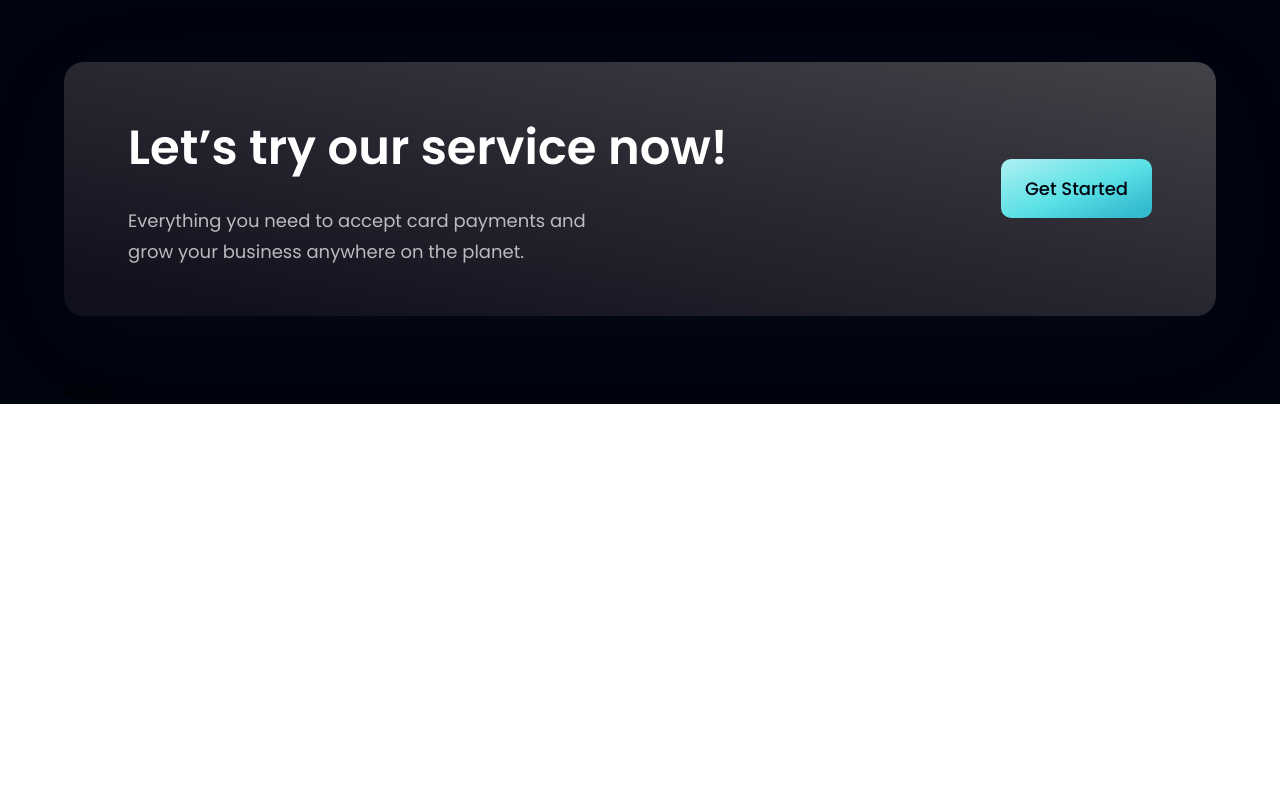
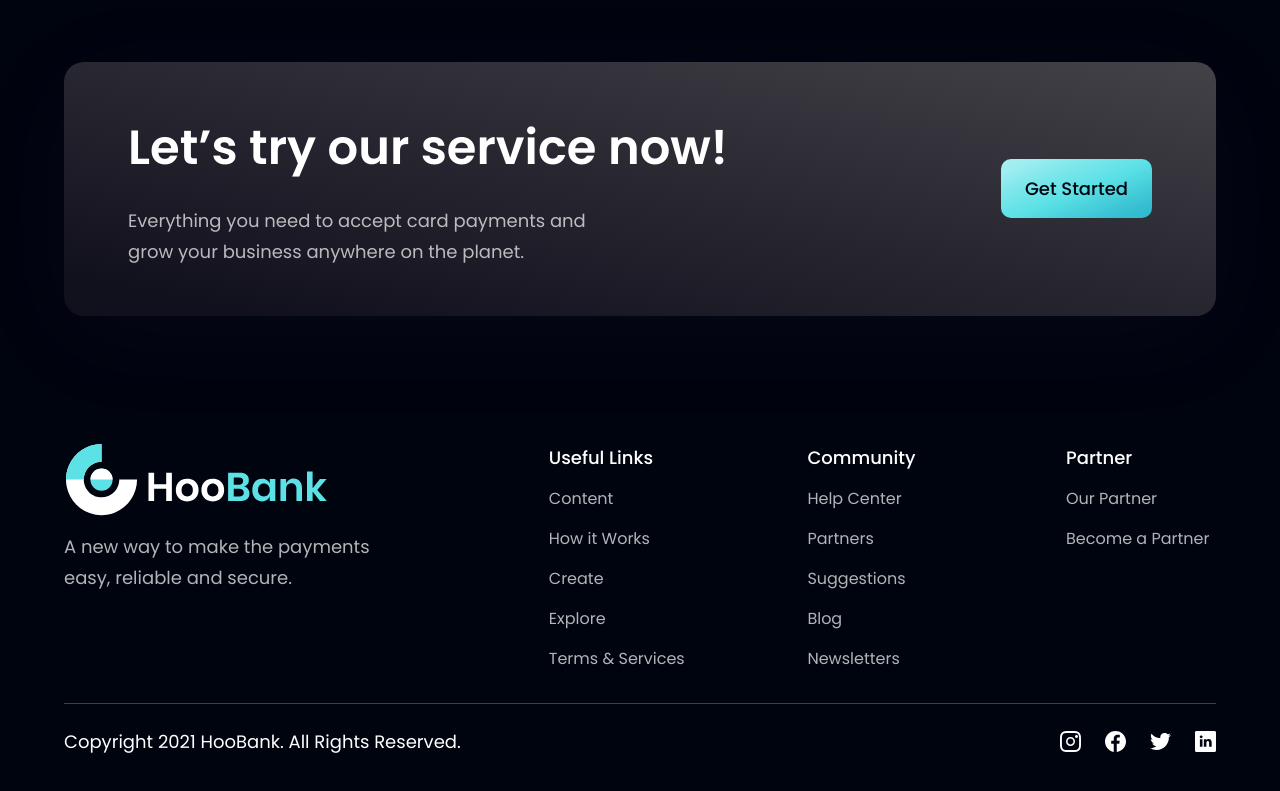
Before and after one commit to simone-capelli/bank_modern_app, a React (Vite) app: page / in a window 1280 px wide. Shown: the part 4002-4793 px from the top of the page. Before the commit the page ends 4406 px from the top, so only its background shows below. Built offline with nearby package versions, Linux system fonts and the light colour scheme.

Commit message:
Footer section! :sparkles:

```diff
--- a/src/components/Footer.jsx
+++ b/src/components/Footer.jsx
@@ -1,7 +1,72 @@
-import React from 'react';
+import styles from '../style';
+import { logo } from '../assets';
+import { footerLinks, socialMedia } from '../constants';
 
-const Footer = () => {
-  return <div>Footer</div>;
-};
+const Footer = () => (
+  <section className={`${styles.flexCenter} ${styles.paddingY} flex-col`}>
+    <div className={`${styles.flexStart} md:flex-row flex-col mb-8 w-full`}>
+      <div className="flex-1 flex flex-col justify-start mr-10">
+        <img
+          src={logo}
+          alt="hoobank"
+          className="w-[266px] h-[72px] object-contain"
+        />
+        <p className={`${styles.paragraph} mt-4 max-w-[310px]`}>
+          A new way to make the payments easy, reliable and secure.
+        </p>
+      </div>
+
+      <div
+        className="flex-[1.5] w-full flex flex-row
+      justify-between flex-wrap md:mt-0 mt-10"
+      >
+        {footerLinks.map((footerLink) => (
+          <div
+            key={footerLink.key}
+            className="flex flex-col
+          ss:my-0 my-4 min-w-[150px]"
+          >
+            <h4 className="font-poppins font-medium text-[18px] leading-[27px] text-white">
+              {footerLink.title}
+            </h4>
+            <ul className="list-none mt-4">
+              {footerLink.links.map((link, index) => (
+                <li
+                  key={link.name}
+                  className={`font-poppins font-normal
+                text-[16px] leading-[24px] text-dimWhite hover:text-secondary cursor-pointer
+                ${index !== footerLink.links.length - 1 ? 'mb-4' : 'mb-0'}`}
+                >
+                  {link.name}
+                </li>
+              ))}
+            </ul>
+          </div>
+        ))}
+      </div>
+    </div>
+
+    <div
+      className="w-full flex justify-between items-center md:flex-row flex-col pt-6
+    border-t-[1px] border-t-[#3F3E45]"
+    >
+      <p className="font-poppins font-normal text-center text-[18px] leading-[27px] text-white">
+        Copyright 2021 HooBank. All Rights Reserved.
+      </p>
+
+      <div className="flex flex-row md:mt-0 mt-6">
+        {socialMedia.map((social, index) => (
+          <img
+            key={social.id}
+            src={social.icon}
+            alt={social.id}
+            className={`w-[21px] h-[21px] object-contain cursor-pointer
+          ${index !== socialMedia.length - 1 ? 'mr-6' : 'mr-0'}`}
+          />
+        ))}
+      </div>
+    </div>
+  </section>
+);
 
 export default Footer;
```
